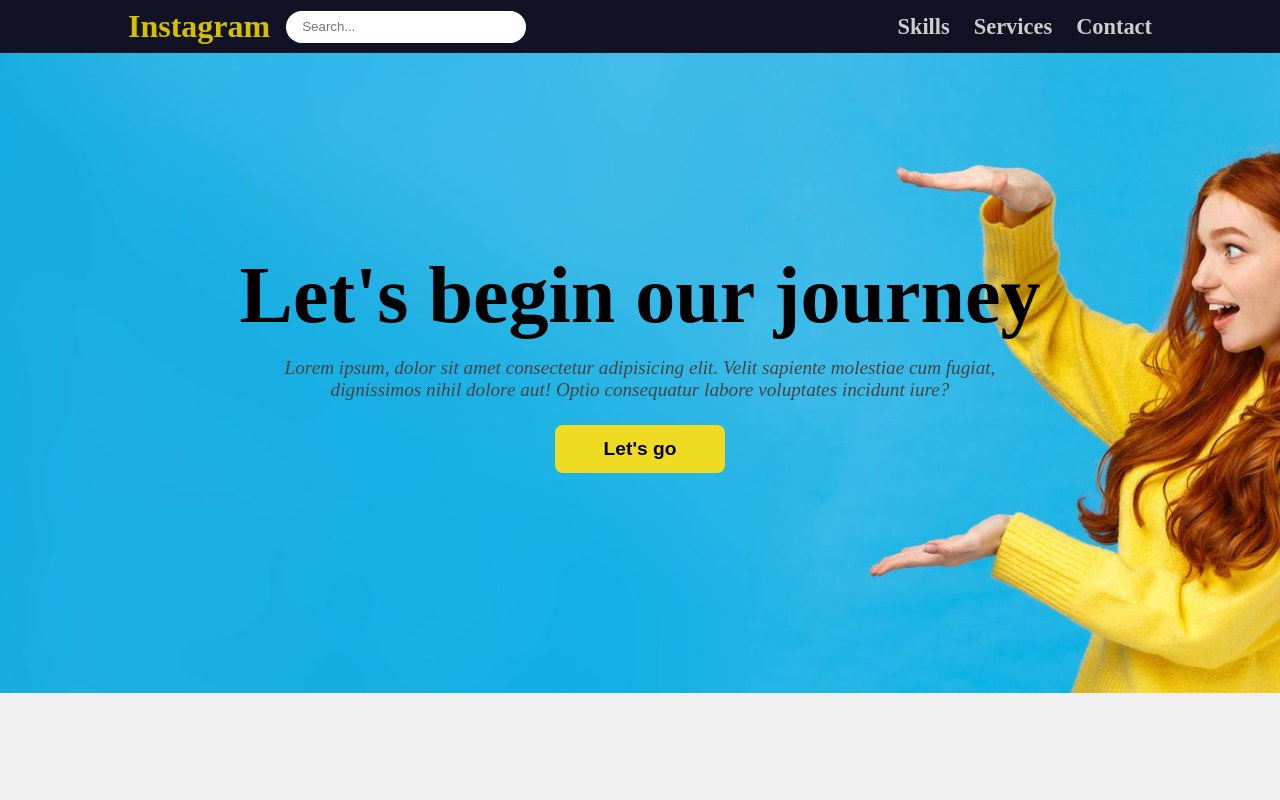
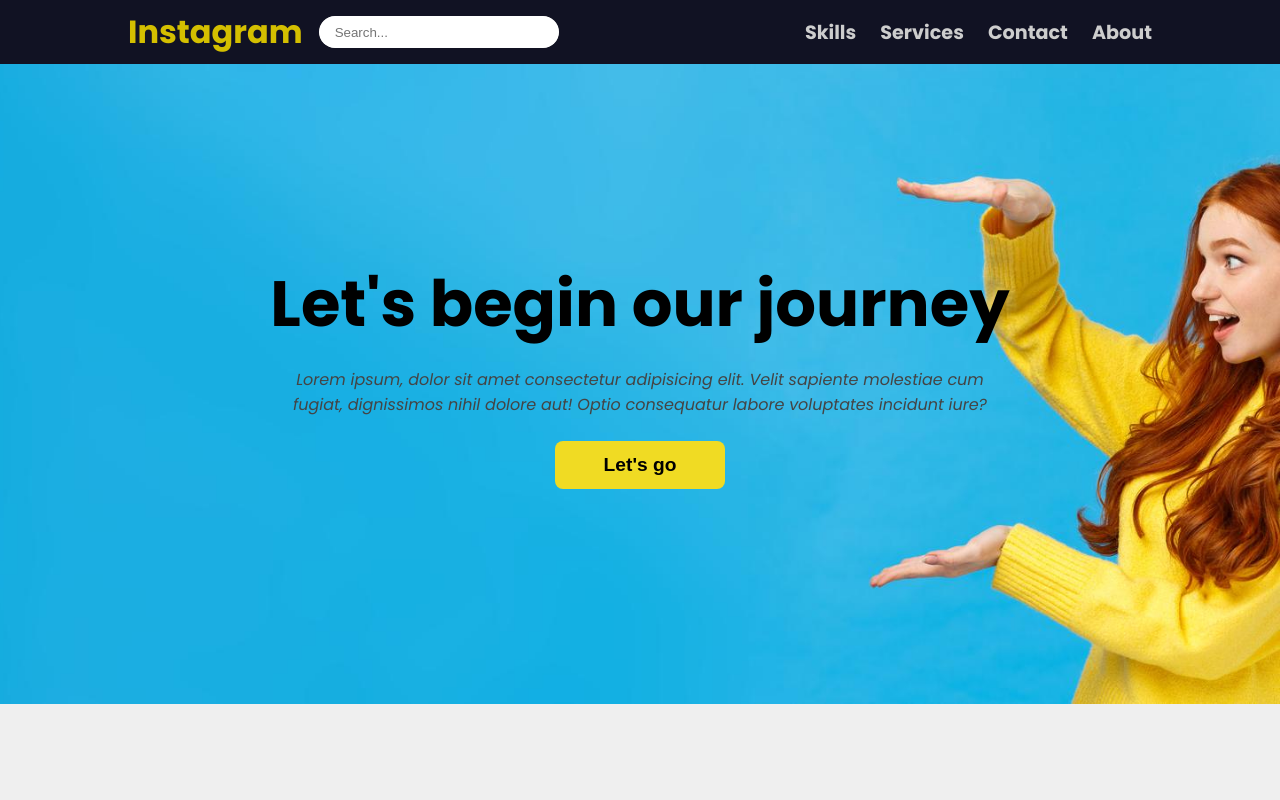
Before and after one commit to khalid-webdev/myLocal, a plain HTML site: page index.html in a window 1280 px wide. Shown: the top 800 px of the page. Drawn offline with Linux system fonts and the light colour scheme.

Commit message:
adding a navigation button and adding font family

```diff
--- a/index.html
+++ b/index.html
@@ -22,6 +22,7 @@
             <li><a href="#">Skills</a></li>
             <li><a href="#">Services</a></li>
             <li><a href="#">Contact</a></li>
+            <li><a href="#">About</a></li>
           </ul>
         </nav>
       </header>
--- a/style.css
+++ b/style.css
@@ -1,7 +1,11 @@
+@import url('https://fonts.googleapis.com/css2?family=Poppins:ital,wght@0,100;0,200;0,300;0,400;0,500;0,600;0,700;0,800;0,900;1,100;1,200;1,300;1,400;1,500;1,600;1,700;1,800;1,900&display=swap');
 * {
   margin: 0;
   padding: 0;
   box-sizing: border-box;
+}
+body{
+  font-family: "Poppins", serif;
 }
 .top {
   background: rgb(17, 18, 35);
@@ -52,7 +56,7 @@ nav ul li a {
   color: #cdcdcd;
   border: 0;
   outline: 0;
-  font-size: 1.4rem;
+  font-size: 1.2rem;
   font-weight: bolder;
   transition: all 0.25s linear;
 }
@@ -72,7 +76,7 @@ nav ul li a:hover {
   justify-content: center;
 }
 .hero h3 {
-  font-size: 5rem;
+  font-size: 4rem;
   margin-bottom: 1rem;
   text-align: center;
 }
@@ -81,7 +85,7 @@ nav ul li a:hover {
   margin: 0 auto;
   color: #444;
   text-align: center;
-  font-size: 1.2rem;
+  font-size: 1rem;
   font-style: italic;
 }
 .btn {
```
